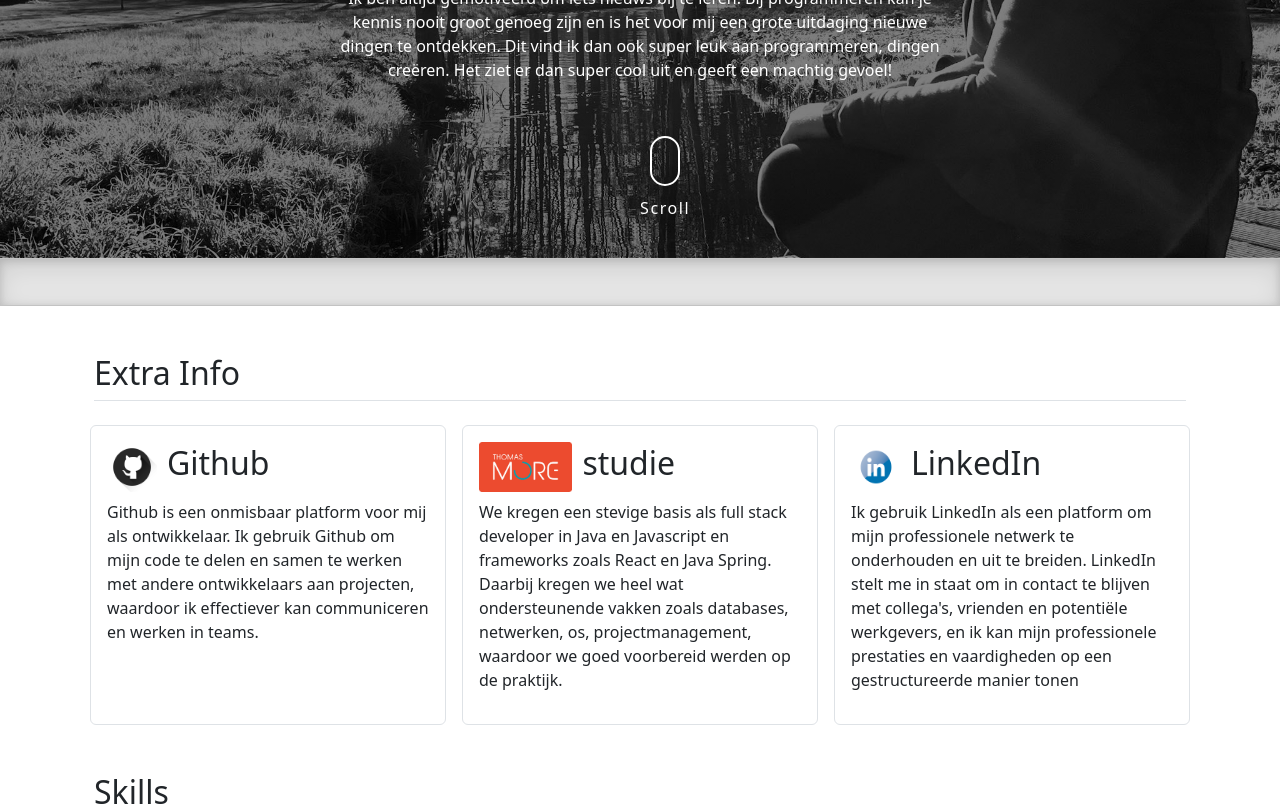
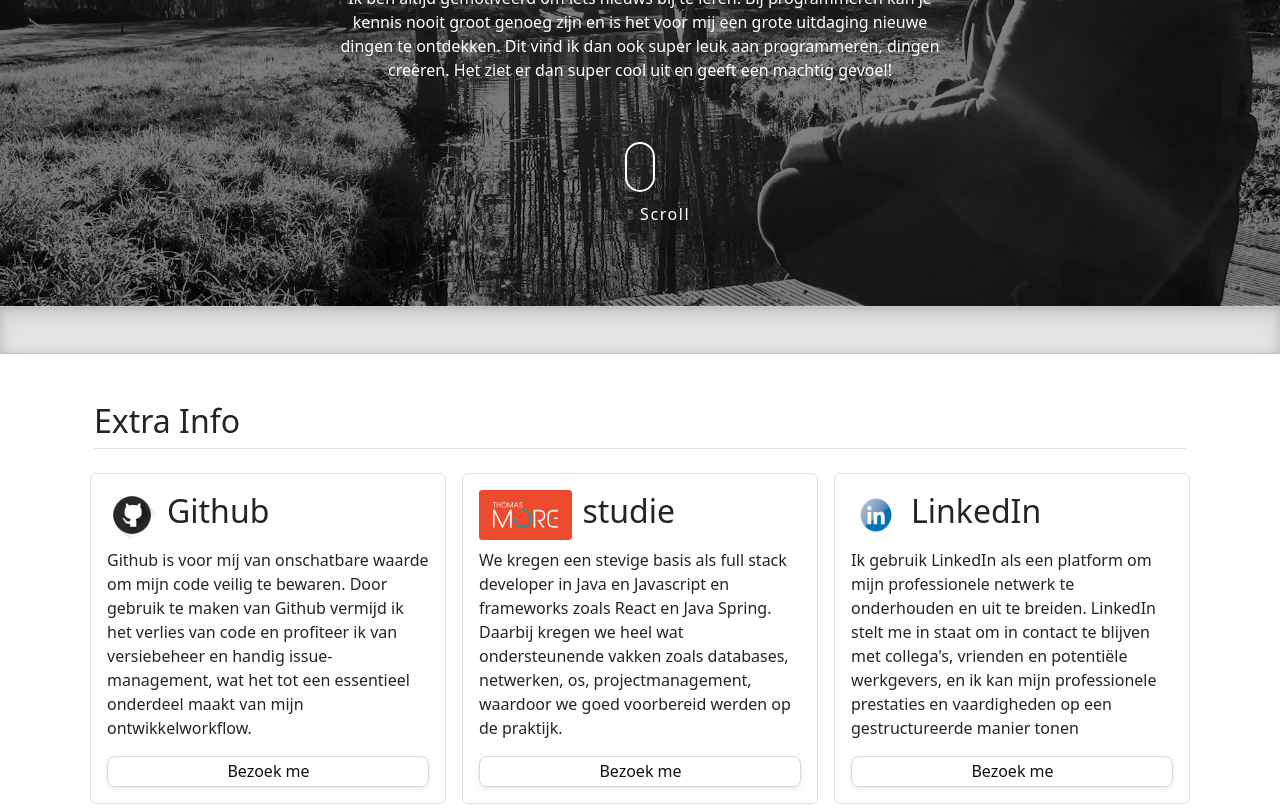
Before and after one commit to kristofmoons/porfolio, a React (Create React App) app: page /contact in a window 1280 px wide. Shown: the part 280-1086 px from the top of the page. Built offline with nearby package versions, Linux system fonts and the light colour scheme.

Commit message:
bugfixes and button added

```diff
--- a/src/App.css
+++ b/src/App.css
@@ -4,6 +4,25 @@
   -webkit-box-sizing: border-box;
   box-sizing: border-box;
 }
+
+*::-webkit-scrollbar-track
+{
+  -webkit-box-shadow: inset 0 0 6px rgba(0,0,0,0.3);
+  border-radius: 10px;
+}
+
+*::-webkit-scrollbar
+{
+  width: 12px;
+}
+
+*::-webkit-scrollbar-thumb
+{
+  border-radius: 10px;
+  -webkit-box-shadow: inset 0 0 6px rgba(0,0,0,.3);
+  background-color: #555;
+}
+
 /*contact */
 .contact-info__title {
   font-size: 16px;
@@ -66,7 +85,6 @@ nav {
 #ScrollDown button span {
   position: absolute;
   top: 0;
-  left: 50%;
   width: 30px;
   height: 50px;
   margin-left: -15px;
@@ -105,6 +123,40 @@ nav {
   }
 }
 /*scroll down button */
+
+
+.button-visit {
+  background-color: #fff;
+  border: 1px solid #d5d9d9;
+  border-radius: 8px;
+  box-shadow: rgba(213, 217, 217, .5) 0 2px 5px 0;
+  box-sizing: border-box;
+  color: #0f1111;
+  cursor: pointer;
+  display: inline-block;
+  line-height: 29px;
+  padding: 0 10px 0 11px;
+  position: relative;
+  text-align: center;
+  text-decoration: none;
+  user-select: none;
+  -webkit-user-select: none;
+  touch-action: manipulation;
+  vertical-align: middle;
+  width: 100%;
+}
+
+.button-visit:hover {
+  background-color: #f7fafa;
+}
+
+.button-visit:focus {
+  border-color: #008296;
+  box-shadow: rgba(213, 217, 217, .5) 0 2px 5px 0;
+  outline: 0;
+}
+
+/*landing page*/
 
 .switch-holder {
   display: flex;
--- a/src/components/MoreInfo.js
+++ b/src/components/MoreInfo.js
@@ -21,6 +21,8 @@ function Info(props) {
           <h2 style={{ marginLeft: "10px" }}>{props.title}</h2>
         </div>
         <p>{props.text}</p>
+        <button class="button-visit" role="button" onClick={handleRedirect}>Bezoek me</button>
+
       </div>
     </div>
   );
@@ -36,14 +38,13 @@ export function MoreInfo() {
           link={"https://github.com/kristofmoons"}
           title={"Github"}
           text={
-            "Github is een onmisbaar platform voor mij als ontwikkelaar. " +
-            "Ik gebruik Github om mijn code te delen en samen te werken met andere ontwikkelaars aan projecten, " +
-            "waardoor ik effectiever kan communiceren en werken in teams."
+            "Github is voor mij van onschatbare waarde om mijn code veilig te bewaren. " +
+            "Door gebruik te maken van Github vermijd ik het verlies van code en profiteer ik van versiebeheer en handig issue-management, wat het tot een essentieel onderdeel maakt van mijn ontwikkelworkflow."
           }
         />
         <Info
           logoSrc={"/images/thomasmore.jpg"}
-          link={"https://www.thomasmore.be/opleidingen/graduaat/programmeren-dag-avondonderwijs?gclid=Cj0KCQjw27mhBhC9ARIsAIFsETFtTyVqg0IqSvmMGdQLPu97_YZZiYdgi-rBnCmntQnke6rt7vxxWVMaAmHVEALw_wcB"}
+          link={"https://thomasmore.be/nl/opleidingen/graduaat/programmeren/sint-katelijne-waver/basistraject"}
           title={"studie"}
           text={
             "We kregen een stevige basis als full stack developer in Java en Javascript en frameworks zoals React en Java Spring. " +
--- a/src/components/Navbar.js
+++ b/src/components/Navbar.js
@@ -6,7 +6,7 @@ export default function Navbar() {
             <nav className="navbar navbar-expand-md navbar-dark fixed-top"
                  style={{backgroundColor: "#212121",  borderBottom: "solid 3px cornflowerblue"}}>
                 <div className="container-fluid">
-                    <a className="navbar-brand" href="/">Kristof Moons</a>
+                    <Link className="navbar-brand" to="/">Kristof Moons</Link>
                     <button className="navbar-toggler" type="button" data-bs-toggle="collapse"
                             data-bs-target="#navbarSupportedContent" aria-controls="navbarSupportedContent"
                             aria-expanded="false" aria-label="Toggle navigation">
--- a/src/pages/LandingPage.js
+++ b/src/pages/LandingPage.js
@@ -11,9 +11,14 @@ function ScrollDownSection() {
     }
 
     return (
-        <section id="ScrollDown" className="demo mt-5 pt-5">
-            <button onClick={scroll}><span/>Scroll</button>
-        </section>
+        <section id="ScrollDown" className="demo mt-5 pt-5 text-center">
+        <div className="d-flex justify-content-center pt-5  align-items-center">
+            <button className="button" onClick={scroll}>
+                <span></span>
+                Scroll
+            </button>
+        </div>
+    </section>
     );
 }
 
@@ -76,7 +81,7 @@ export default function LandingPage() {
                 <div className="px-4 py-3 my-3 text-center">
                         <h1 className="display-5 fw-bold text-white">Kristof Moons</h1>
                         <div className="col-lg-6 mx-auto my-5">
-                            <p className=" mb-4 text-white">Ik ben altijd gemotiveerd om iets nieuws bij te leren.
+                            <p className=" mb-4 text-white justify-content-center">Ik ben altijd gemotiveerd om iets nieuws bij te leren.
                                 Bij programmeren
                                 kan je kennis nooit
                                 groot genoeg zijn en is het voor mij een grote uitdaging nieuwe dingen te ontdekken. Dit
```
